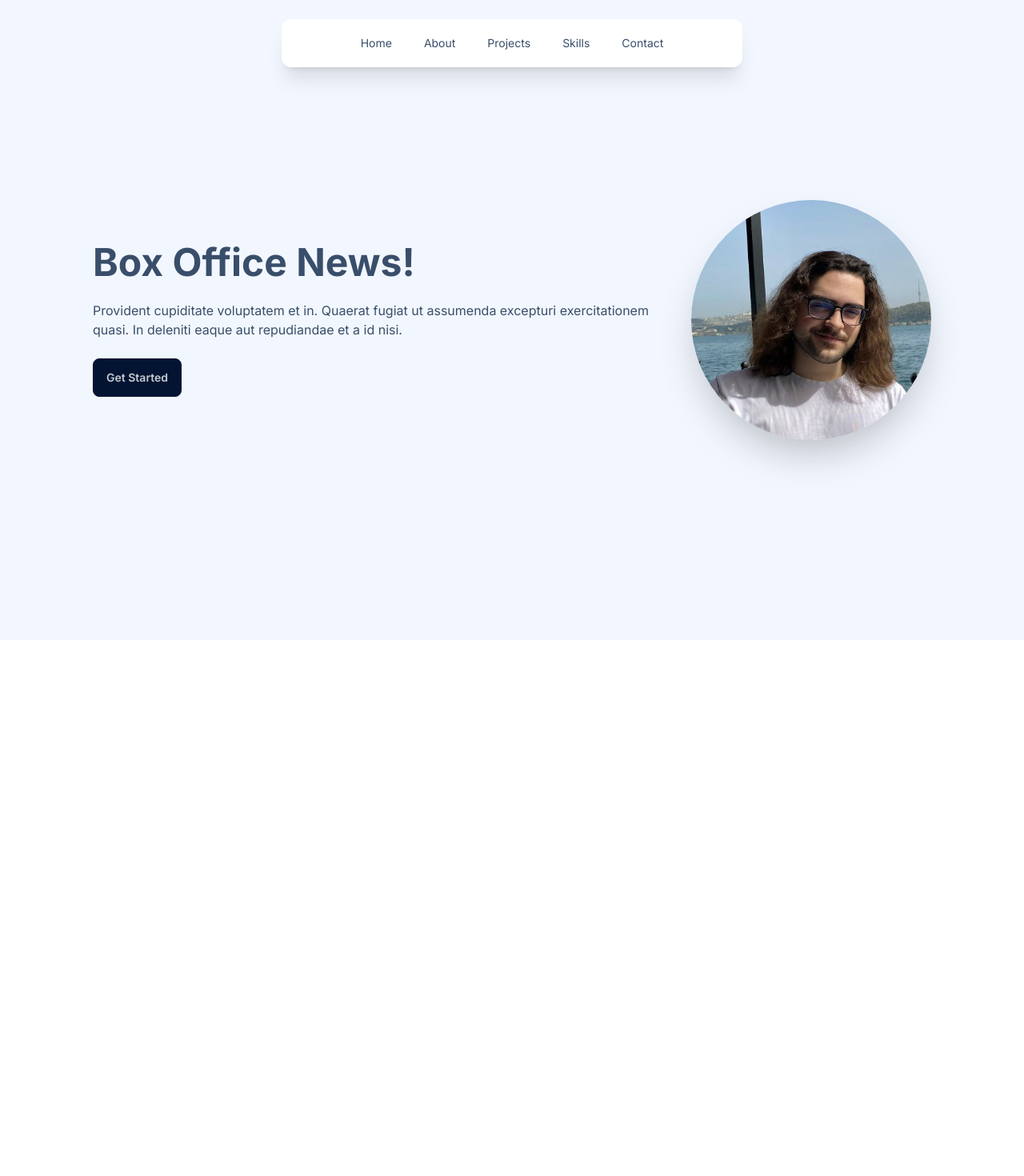
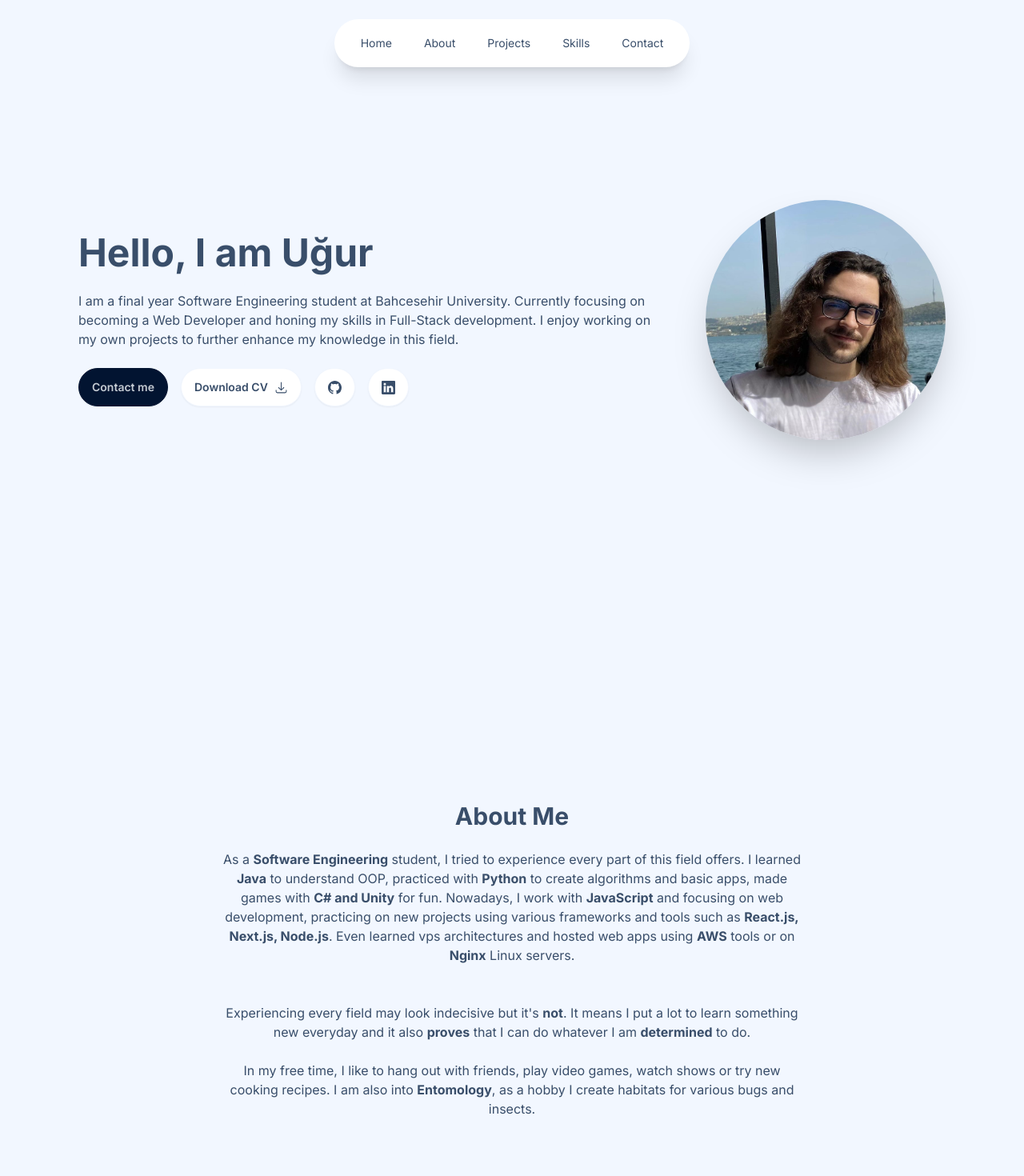
Before and after one commit to Cytherr1/portfolio, a Next.js app: page / in a window 1280 px wide. Shown: the top 1470 px of the page at 80% size. Built offline with nearby package versions, Linux system fonts and the light colour scheme.

Commit message:
about section, styling and project section init

```diff
--- a/app/page.tsx
+++ b/app/page.tsx
@@ -1,10 +1,11 @@
+import About from "@/components/About";
 import Hero from "@/components/Hero";
-import Image from "next/image";
 
 export default function Home() {
   return (
     <main className="">
       <Hero/>
+      <About/>
     </main>
   );
 }
--- /dev/null
+++ b/components/About.tsx
@@ -0,0 +1,32 @@
+import React from 'react'
+import SectionHeading from './SectionHeading'
+
+export default function About() {
+	return (
+		<section>
+			<div className="hero min-h-screen bg-base-200">
+				<div className="hero-content text-center">
+					<div className="w-10/12 sm:w-7/12">
+						<SectionHeading>About Me</SectionHeading>
+						<p className="py-6">
+							As a {" "}<span className='font-bold'>Software Engineering</span> student,
+							I tried to experience every part of this field offers.
+							I learned {" "}<span className='font-bold'>Java</span> to understand OOP, practiced with {" "}<span className='font-bold'>Python</span> to create algorithms and basic apps,
+							made games with {" "}<span className='font-bold'>C# and Unity</span> for fun. Nowadays, I work with {" "}<span className='font-bold'>JavaScript</span> and focusing on web development,
+							practicing on new projects using various frameworks and tools such as {" "}<span className='font-bold'>React.js, Next.js, Node.js</span>.
+							Even learned vps architectures and hosted web apps using {" "}<span className='font-bold'>AWS</span> tools or on {" "}<span className='font-bold'>Nginx</span> Linux servers.
+						</p>
+						<p className="py-6">
+							Experiencing every field may look indecisive but it's {" "}<span className='font-bold'>not</span>.
+							It means I put a lot to learn something new everyday and it also {" "}<span className='font-bold'>proves</span> that I can do whatever I am {" "}<span className='font-bold'>determined</span> to do.
+						</p>
+						<p>
+							In my free time, I like to hang out with friends, play video games, watch shows or try new cooking recipes. I am also into {" "}<span className='font-bold'>Entomology</span>,
+							as a hobby I create habitats for various bugs and insects.
+						</p>
+					</div>
+				</div>
+			</div>
+		</section>
+	)
+}
--- a/components/Hero.tsx
+++ b/components/Hero.tsx
@@ -4,22 +4,47 @@ import Image from 'next/image'
 import React from 'react'
 import foto from '@/public/ugur.png'
 import { motion } from 'framer-motion'
+import Link from 'next/link';
+import { BsGithub, BsLinkedin } from 'react-icons/bs';
+import { HiArrowDownTray } from 'react-icons/hi2';
 
 export default function Hero() {
 	return (
 		<section>
 			<div className="hero min-h-screen bg-base-200">
-				<div className="hero-content flex-col gap-10 lg:flex-row-reverse sm:gap-5">
+				<div className="hero-content flex-col gap-5 lg:flex-row-reverse sm:gap-14">
 					<motion.div
 						initial={{ opacity: 0, scale: 0}}
 						animate={{ opacity: 1, scale: 1}}
+						transition={{
+							type: "tween",
+							duration: 0.2,
+						}}
 					>
 						<Image src={foto} className="max-w-sm rounded-full shadow-2xl" alt='A photo of me' width={300} height={300} quality={95} priority={true}/>
 					</motion.div>
 					<div className='w-10/12 sm:w-7/12 '>
-						<h1 className="text-5xl font-bold">Box Office News!</h1>
-						<p className="py-6">Provident cupiditate voluptatem et in. Quaerat fugiat ut assumenda excepturi exercitationem quasi. In deleniti eaque aut repudiandae et a id nisi.</p>
-						<button className="btn btn-neutral">Get Started</button>
+						<motion.h1 className="text-5xl font-bold"
+							initial={{ opacity: 0, y: 100 }}
+							animate={{ opacity: 1, y: 0 }}
+							transition={{ type:"spring" ,duration: 0.4 }}
+						>Hello, I am Uğur</motion.h1>
+						<motion.p className="py-6"
+							initial={{ opacity: 0, y: 100 }}
+							animate={{ opacity: 1, y: 0 }}
+							transition={{ type:"spring" ,duration: 0.4, delay: 0.2 }}
+						>
+							I am a final year Software Engineering student at Bahcesehir University. Currently focusing on becoming a Web Developer and honing my skills in Full-Stack development. I enjoy working on my own projects to further enhance my knowledge in this field.</motion.p>
+						<motion.div className='flex gap-2 sm:gap-4'
+							initial={{ opacity: 0, y: 100 }}
+							animate={{ opacity: 1, y: 0 }}
+							transition={{ type:"spring" ,duration: 0.4, delay: 0.3 }}
+						>
+							<Link href="#contact" className="btn btn-neutral rounded-full">Contact me</Link>
+							<a className="btn bg-base-100 rounded-full" href='/Ugur Oguzhan Obuz.pdf' download>Download CV <HiArrowDownTray size={17}/></a>
+							<Link href="https://github.com/Cytherr1" className="btn bg-base-100 rounded-full"><BsGithub size={17}/></Link>
+							<Link href="https://www.linkedin.com/in/ugobuz/" className="btn bg-base-100 rounded-full"><BsLinkedin  size={17}/></Link>
+						</motion.div>
 					</div>
 				</div>
 			</div>
--- a/components/Navbar.tsx
+++ b/components/Navbar.tsx
@@ -8,7 +8,7 @@ import Link from 'next/link';
 export default function Navbar() {
 	return (
 		<header className='relative z-[99]'>
-			<motion.div className="fixed navbar bg-base-100 left-1/2 min-h-[3.75rem] rounded-none shadow-xl sm:top-6 sm:h-[2.5rem] sm:w-[36rem] sm:rounded-xl"
+			<motion.div className="fixed navbar bg-base-100 left-1/2 min-h-[3.75rem] rounded-none shadow-xl sm:top-6 sm:h-[2.5rem] sm:w-[27.75rem] sm:rounded-full"
 				initial={{ y: -100, x: "-50%", opacity: 0}}
 				animate={{ y: 0, x: "-50%", opacity: 1}}
 			>
@@ -17,7 +17,7 @@ export default function Navbar() {
 						{
 							links.map(link => (
 								<li key={link.hash}>
-									<Link href={link.hash}>{link.name}</Link>
+									<Link href={link.hash} className='rounded-full'>{link.name}</Link>
 								</li>
 							))
 						}
--- /dev/null
+++ b/components/Projects.tsx
@@ -0,0 +1,7 @@
+import React from 'react'
+
+export default function Projects() {
+	return (
+		<div>Projects</div>
+	)
+}
--- /dev/null
+++ b/components/SectionHeading.tsx
@@ -0,0 +1,12 @@
+import React from 'react'
+
+type SectionHeadingProps = {
+	children : React.ReactNode;
+};
+
+export default function SectionHeading({
+	children } : SectionHeadingProps ) {
+	return (
+		<h2 className="text-3xl font-bold">{ children }</h2>
+	)
+}
--- a/package.json
+++ b/package.json
@@ -12,7 +12,8 @@
     "framer-motion": "^11.2.10",
     "next": "14.2.4",
     "react": "^18",
-    "react-dom": "^18"
+    "react-dom": "^18",
+    "react-icons": "^5.2.1"
   },
   "devDependencies": {
     "@types/node": "^20",
```
Also changed, not shown: 1 other file (tests, documents, lock files or other folders).
